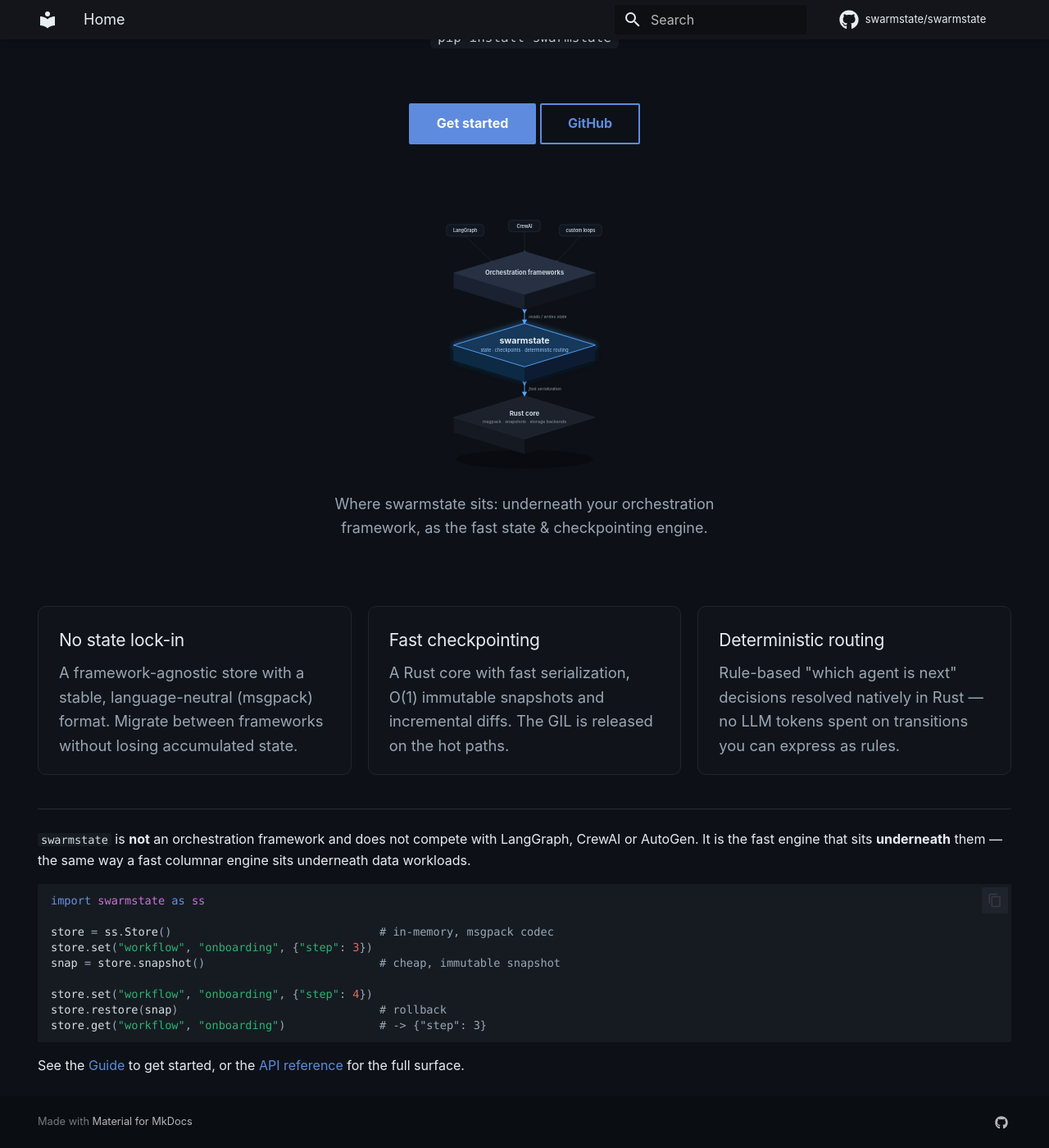
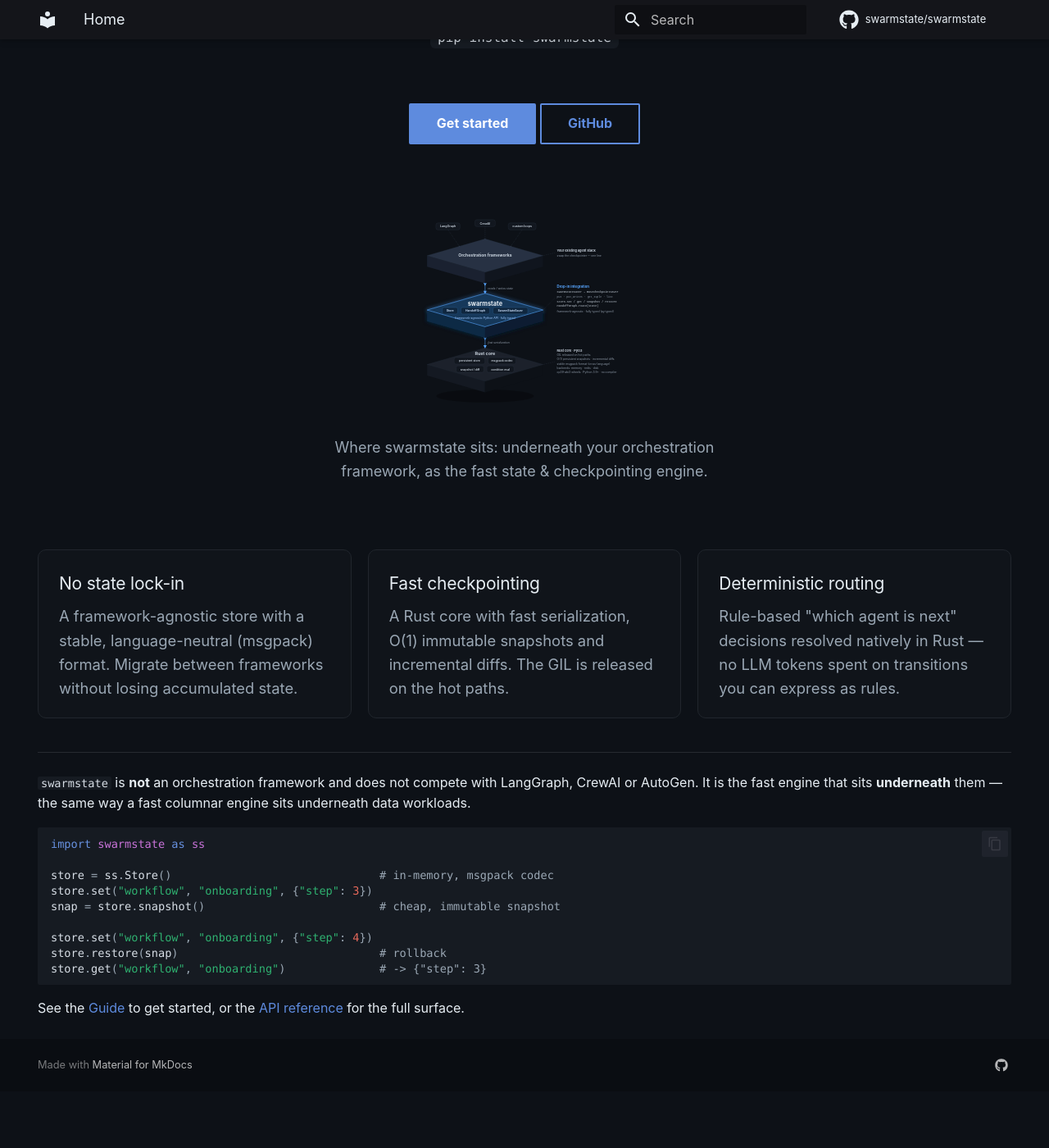
Before and after one commit to swarmstate/swarmstate.github.io, an MkDocs documentation site: the page built from docs/index.md, in a window 1280 px wide and 1400 px high, scrolled down 394 px. Shown: the whole window at 82% size. Built offline with MkDocs 1.6.1 and Material for MkDocs 9.7.7, drawn with Linux system fonts in a browser that asks for light colours; comment, search, counter and statistics services are not loaded; after the commit the page ends 1725 px from its top, so only the background shows below that.

Commit message:
docs: richer, larger isometric architecture diagram
- 3 platforms now carry real components: Store/HandoffGraph/SwarmStateSaver
  (swarmstate) and persistent-store/msgpack/snapshot-diff/condition-eval
  (Rust core), plus framework chips
- right-side technical annotations: drop-in integration API (BaseCheckpointSaver
  put/get_tuple/list, Store + route), PyO3/GIL boundary, msgpack format, abi3 wheels
- larger canvas (1060x860) and render width (max 980px); bigger, legible type

Co-Authored-By: Claude Opus 4.8 (1M context) <noreply@anthropic.com>

```diff
--- a/docs/index.md
+++ b/docs/index.md
@@ -18,7 +18,7 @@ Rust core, framework-agnostic, built for production.</p>
 [GitHub](https://github.com/swarmstate/swarmstate){ .md-button }
 </div>
 
-<img class="ss-stack" src="assets/stack.svg" alt="Isometric diagram of the agentic stack: orchestration frameworks (LangGraph, CrewAI, custom loops) on top, swarmstate as the state and checkpointing engine in the middle, and the Rust core with storage backends at the bottom." width="680" height="720" />
+<img class="ss-stack" src="assets/stack.svg" alt="Isometric diagram of the agentic stack: orchestration frameworks (LangGraph, CrewAI, custom loops) on top, swarmstate as the state and checkpointing engine in the middle, and the Rust core with storage backends at the bottom." width="1060" height="860" />
 
 <p class="ss-stack-cap">Where swarmstate sits: underneath your orchestration framework, as the fast state &amp; checkpointing engine.</p>
 
--- a/docs/stylesheets/extra.css
+++ b/docs/stylesheets/extra.css
@@ -79,9 +79,9 @@ body {
 .ss-stack {
   display: block;
   width: 100%;
-  max-width: 600px;
+  max-width: 980px;
   height: auto;
-  margin: 2.5rem auto 0.5rem;
+  margin: 2.5rem auto 0.75rem;
 }
 .ss-stack-cap {
   text-align: center;
```
Also changed, not shown: docs/assets/stack.svg.
